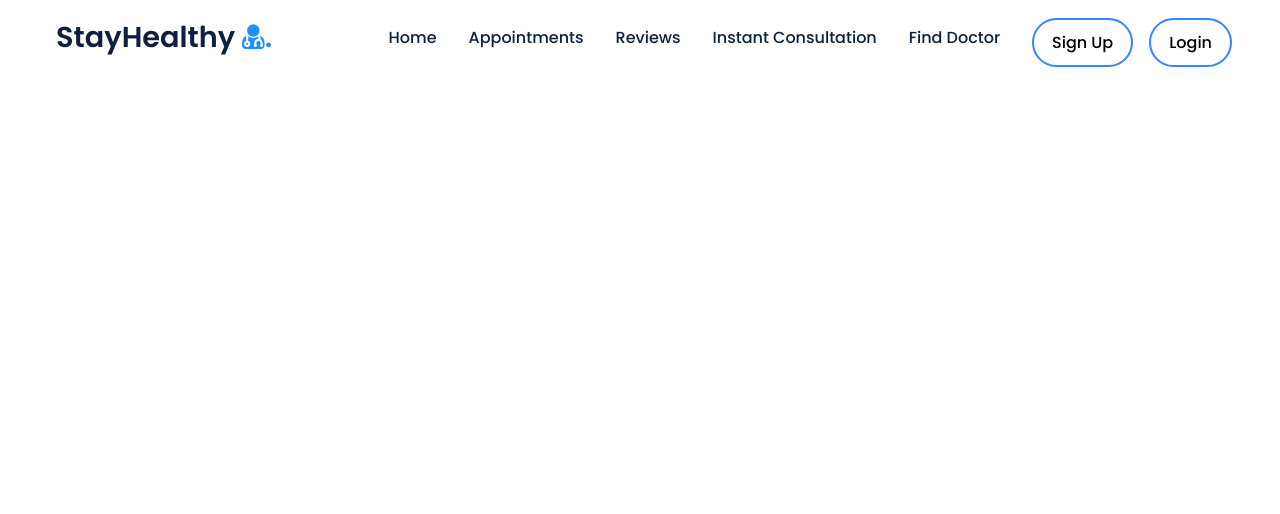
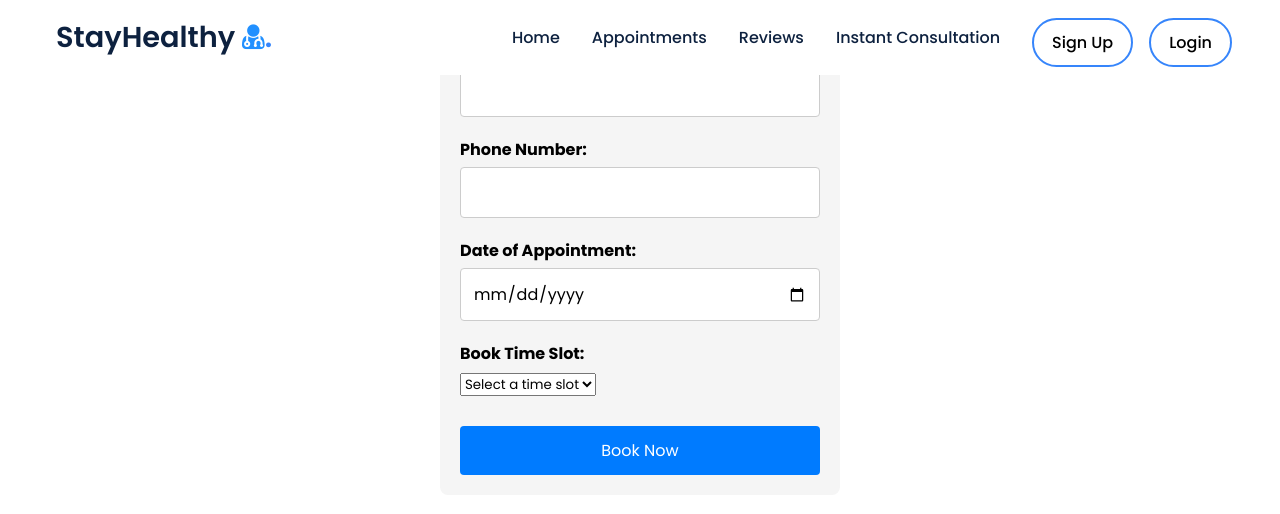
Before and after one commit to isabarriuso/medical_app, a React (Create React App) app: page /appt-form in a window 1280 px wide. Shown: the top 514 px of the page. Built offline with nearby package versions, Linux system fonts and the light colour scheme.

Commit message:
added appointment form

```diff
--- a/src/App.js
+++ b/src/App.js
@@ -9,6 +9,8 @@ import Login from './Components/Login/Login';
 import InstantConsultation from './Components/InstantConsultationBooking/InstantConsultation';
 import FindDoctorSearch from './Components/FindDoctorSearch/FindDoctorSearch';
 import DoctorCard from './Components/DoctorCard/DoctorCard';
+import AppointmentForm from './Components/AppointmentForm/AppointmentForm';
+import Booking from './Components/Booking/Booking';
 
 function App() {
 
@@ -23,6 +25,8 @@ function App() {
                 <Route path="/instant-consultation" element={<InstantConsultation />} />
                 <Route path="/find-doctor-search" element={<FindDoctorSearch />} />
                 <Route path="/doc-card" element={<DoctorCard />} />
+                <Route path="/appt-form" element={<AppointmentForm />} />
+                <Route path="/booking" element={<Booking />} />
               </Routes>
 
 
--- /dev/null
+++ b/src/Components/AppointmentForm/AppointmentForm.js
@@ -0,0 +1,72 @@
+import React, { useState } from 'react'
+
+const AppointmentForm = ({ doctorName, doctorSpeciality, onSubmit }) => {
+    const [name, setName] = useState('');
+    const [phoneNumber, setPhoneNumber] = useState('');
+    const [dateAp, setDateAp] = useState('');
+    const [slotAp, setSlotAp] = useState('');
+    const [selectedSlot, setSelectedSlot] = useState(null);
+
+    const handleSlotSelection = (slot) => {
+      setSelectedSlot(slot);
+    };
+
+    const handleFormSubmit = (e) => {
+      e.preventDefault();
+      onSubmit({ name, phoneNumber });
+      setName('');
+      setPhoneNumber('');
+    };
+
+    return (
+      <form onSubmit={handleFormSubmit} className="appointment-form">
+        <div className="form-group">
+          <label htmlFor="name">Name:</label>
+          <input
+            type="text"
+            id="name"
+            value={name}
+            onChange={(e) => setName(e.target.value)}
+            required
+          />
+        </div>
+        <div className="form-group">
+          <label htmlFor="phoneNumber">Phone Number:</label>
+          <input
+            type="tel"
+            id="phoneNumber"
+            value={phoneNumber}
+            onChange={(e) => setPhoneNumber(e.target.value)}
+            required
+          />
+        </div>
+
+        <div className="form-group">
+            <label htmlFor="dateAp">Date of Appointment:</label>
+            <input
+                type="date"
+                id="dateAp"
+                value={dateAp}
+                onChange={(e) => setDateAp(e.target.value)}
+                required
+            />
+        </div>
+
+        <div className="form-group">
+            <label htmlFor="slotAp">Book Time Slot: </label>
+            <select className="custom-select" id="inputGroupSelect01" onChange={(event) => setName(event.target.value)}>
+                <option defaultValue>Select a time slot</option>
+                <option value="13:00" name="13:00">13:00</option>
+                <option value="14:00" name="14:00">14:00</option>
+                <option value="15:00" name="15:00">15:00</option>
+                <option value="16:00" name="16:00">16:00</option>
+                <option value="17:00" name="17:00">17:00</option>
+            </select>
+        </div>
+
+        <button type="submit">Book Now</button>
+      </form>
+    );
+  };
+
+export default AppointmentForm
--- /dev/null
+++ b/src/Components/Booking/Booking.js
@@ -0,0 +1,84 @@
+import React, { useEffect, useState } from 'react';
+import { useNavigate, useSearchParams } from 'react-router-dom';
+import FindDoctorSearch from '../FindDoctorSearch/FindDoctorSearch';
+import DoctorCard from '../DoctorCard/DoctorCard';
+
+const Booking = () => {
+    const [searchParams] = useSearchParams();
+    const [doctors, setDoctors] = useState([]);
+    const [filteredDoctors, setFilteredDoctors] = useState([]);
+    const [isSearched, setIsSearched] = useState(false);
+
+    const getDoctorsDetails = () => {
+        fetch('https://api.npoint.io/9a5543d36f1460da2f63')
+        .then(res => res.json())
+        .then(data => {
+            if (searchParams.get('speciality')) {
+                // window.reload()
+                const filtered = data.filter(doctor => doctor.speciality.toLowerCase() === searchParams.get('speciality').toLowerCase());
+
+                setFilteredDoctors(filtered);
+
+                setIsSearched(true);
+                window.reload()
+            } else {
+                setFilteredDoctors([]);
+                setIsSearched(false);
+            }
+            setDoctors(data);
+        })
+        .catch(err => console.log(err));
+    }
+    const handleSearch = (searchText) => {
+
+        if (searchText === '') {
+            setFilteredDoctors([]);
+            setIsSearched(false);
+            } else {
+
+            const filtered = doctors.filter(
+                (doctor) =>
+                //
+                doctor.speciality.toLowerCase().includes(searchText.toLowerCase())
+
+            );
+
+            setFilteredDoctors(filtered);
+            setIsSearched(true);
+            window.location.reload()
+        }
+    };
+    const navigate = useNavigate();
+    useEffect(() => {
+        getDoctorsDetails();
+        // const authtoken = sessionStorage.getItem("auth-token");
+        // if (!authtoken) {
+        //     navigate("/login");
+        // }
+    }, [searchParams])
+
+    return (
+        <center>
+            <div  className="searchpage-container">
+            <FindDoctorSearch onSearch={handleSearch} />
+            <div className="search-results-container">
+            {isSearched ? (
+                <center>
+                    <h2>{filteredDoctors.length} doctors are available {searchParams.get('location')}</h2>
+                    <h3>Book appointments with minimum wait-time & verified doctor details</h3>
+                    {filteredDoctors.length > 0 ? (
+                    filteredDoctors.map(doctor => <DoctorCard className="doctorcard" {...doctor} key={doctor.name} />)
+                    ) : (
+                    <p>No doctors found.</p>
+                    )}
+                </center>
+                ) : (
+                ''
+                )}
+            </div>
+        </div>
+        </center>
+    )
+}
+
+export default Booking
--- a/src/Components/DoctorCard/DoctorCard.js
+++ b/src/Components/DoctorCard/DoctorCard.js
@@ -33,7 +33,7 @@ const DoctorCard = ({ name, speciality, experience, ratings, profilePic }) => {
     <div className="doctor-card-container">
       <div className="doctor-card-details-container">
         <div className="doctor-card-profile-image-container">
-        <svg xmlns="http://www.w3.org/2000/svg" width="46" height="46" fill="currentColor" class="bi bi-person-fill" viewBox="0 0 16 16"> <path d="M3 14s-1 0-1-1 1-4 6-4 6 3 6 4-1 1-1 1H3zm5-6a3 3 0 1 0 0-6 3 3 0 0 0 0 6z"/> </svg>
+            {profilePic}
         </div>
         <div className="doctor-card-details">
           <div className="doctor-card-detail-name">{name}</div>
@@ -42,12 +42,12 @@ const DoctorCard = ({ name, speciality, experience, ratings, profilePic }) => {
           <div className="doctor-card-detail-consultationfees">Ratings: {ratings}</div>
         </div>
         {/* for reference  */}
-        { <div>
+        {/* <div>
               <button className='book-appointment-btn'>
                 <div>Book Appointment</div>
               <div>No Booking Fee</div>
             </button>
-              </div> }
+  </div> */}
       </div>
 
 
@@ -72,7 +72,7 @@ const DoctorCard = ({ name, speciality, experience, ratings, profilePic }) => {
             <div className="doctorbg" style={{ height: '100vh', overflow: 'scroll' }}>
               <div>
                 <div className="doctor-card-profile-image-container">
-                <svg xmlns="http://www.w3.org/2000/svg" width="46" height="46" fill="currentColor" class="bi bi-person-fill" viewBox="0 0 16 16"> <path d="M3 14s-1 0-1-1 1-4 6-4 6 3 6 4-1 1-1 1H3zm5-6a3 3 0 1 0 0-6 3 3 0 0 0 0 6z"/> </svg>
+                    {profilePic}
                 </div>
                 <div className="doctor-card-details">
                   <div className="doctor-card-detail-name">{name}</div>
--- a/src/Components/FindDoctorSearch/FindDoctorSearch.js
+++ b/src/Components/FindDoctorSearch/FindDoctorSearch.js
@@ -15,7 +15,7 @@ const FindDoctorSearch = () => {
     const handleDoctorSelect = (speciality) => {
         setSearchDoctor(speciality);
         setDoctorResultHidden(true);
-        navigate(`/instant-consultation?speciality=${speciality}`);
+        navigate(`/booking?speciality=${speciality}`);
         window.location.reload();
     }
     return (
--- a/src/Components/Navbar/Navbar.js
+++ b/src/Components/Navbar/Navbar.js
@@ -59,16 +59,13 @@ const Navbar = () => {
           <Link to="/">Home</Link>
         </li>
         <li className="link">
-          <Link to="/search/doctors">Appointments</Link>
+          <Link to="/booking">Appointments</Link>
         </li>
         <li className="link">
          <Link to="/reviews">Reviews</Link>
         </li>
         <li className="link">
          <Link to="/instant-consultation">Instant Consultation</Link>
-        </li>
-        <li className="link">
-         <Link to="/find-doctor-search">Find Doctor</Link>
         </li>
         {isLoggedIn?(
           <>
```
